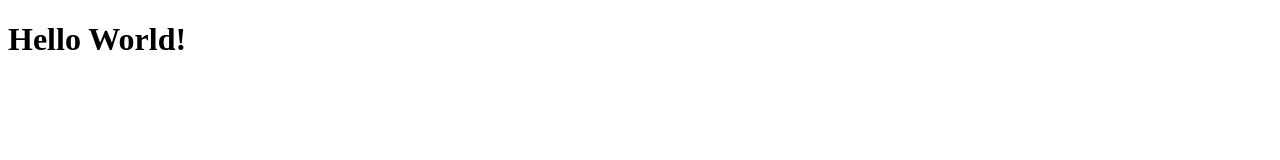
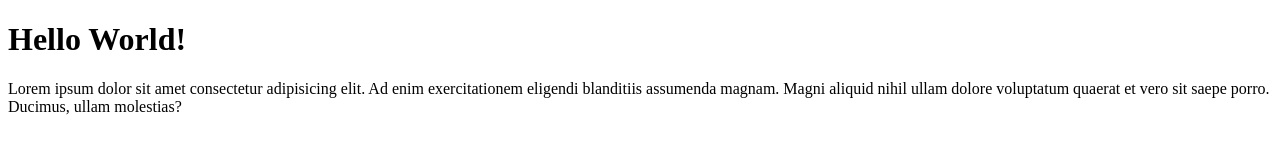
Before and after one commit to agostinopique/htmlcss-hello, a plain HTML site: page index.html in a window 1280 px wide. Drawn offline with Linux system fonts and the light colour scheme.

Commit message:
commit lorem

```diff
--- a/index.html
+++ b/index.html
@@ -8,5 +8,6 @@
 </head>
 <body>
   <h1>Hello World!</h1>
+  <p>Lorem ipsum dolor sit amet consectetur adipisicing elit. Ad enim exercitationem eligendi blanditiis assumenda magnam. Magni aliquid nihil ullam dolore voluptatum quaerat et vero sit saepe porro. Ducimus, ullam molestias?</p>
 </body>
 </html>
```
